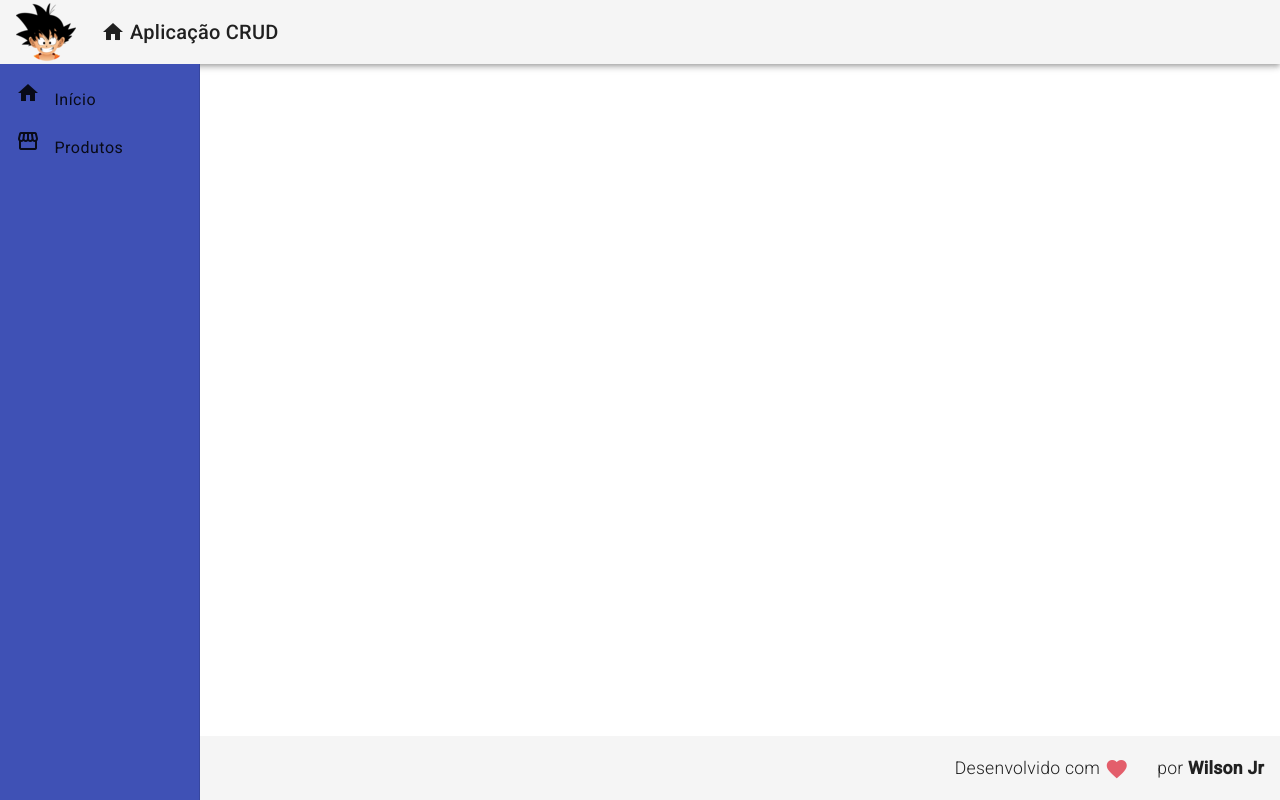
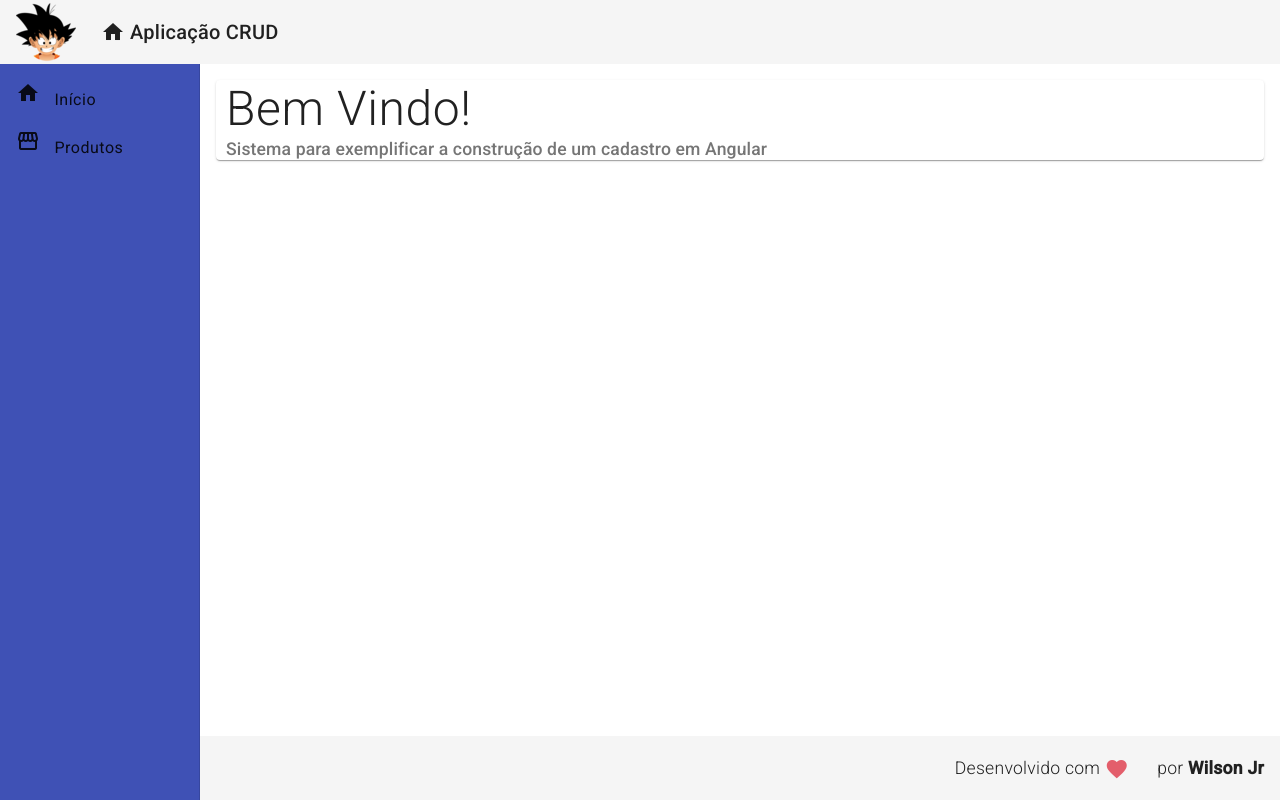
Before and after one commit to wilsonraj-dev/crud, an Angular app in the folder crud/frontend/: page / in a window 1280 px wide. Built offline with nearby package versions, Linux system fonts and the light colour scheme.

Commit message:
Criando o componente Início (Home)

```diff
--- a/crud/frontend/src/app/components/template/nav/nav.component.css
+++ b/crud/frontend/src/app/components/template/nav/nav.component.css
@@ -10,3 +10,8 @@
 .sidenav i {
     padding-right: 10px;
 }
+
+.content {
+    padding: 16px;
+    background-color: #FFF;
+}
--- a/crud/frontend/src/app/components/template/nav/nav.component.html
+++ b/crud/frontend/src/app/components/template/nav/nav.component.html
@@ -16,4 +16,7 @@
             </a>
         </mat-nav-list>
     </mat-sidenav>
+    <mat-sidenav-content class="content">
+        <app-home></app-home>
+    </mat-sidenav-content>
 </mat-sidenav-container>
--- /dev/null
+++ b/crud/frontend/src/app/views/home/home.component.css
@@ -0,0 +1,11 @@
+.home .title {
+    font-size: 3rem;
+    font-weight: 300;
+    line-height: 1.2;
+    padding-left: 10px;
+}
+
+.home .subtitle {
+    font-size: 1.1rem;
+    padding-left: 10px;
+}
--- /dev/null
+++ b/crud/frontend/src/app/views/home/home.component.html
@@ -0,0 +1,8 @@
+<mat-card class="home mat-elevation-z3">
+    <mat-card-title class="title">
+        Bem Vindo!
+    </mat-card-title>
+    <mat-card-subtitle class="subtitle">
+        Sistema para exemplificar a construção de um cadastro em Angular
+    </mat-card-subtitle>
+</mat-card>
```
Also changed, not shown: crud/frontend/src/app/app.module.ts (+6 -2 lines), crud/frontend/src/app/views/home/home.component.ts (added, +10 -0 lines).
